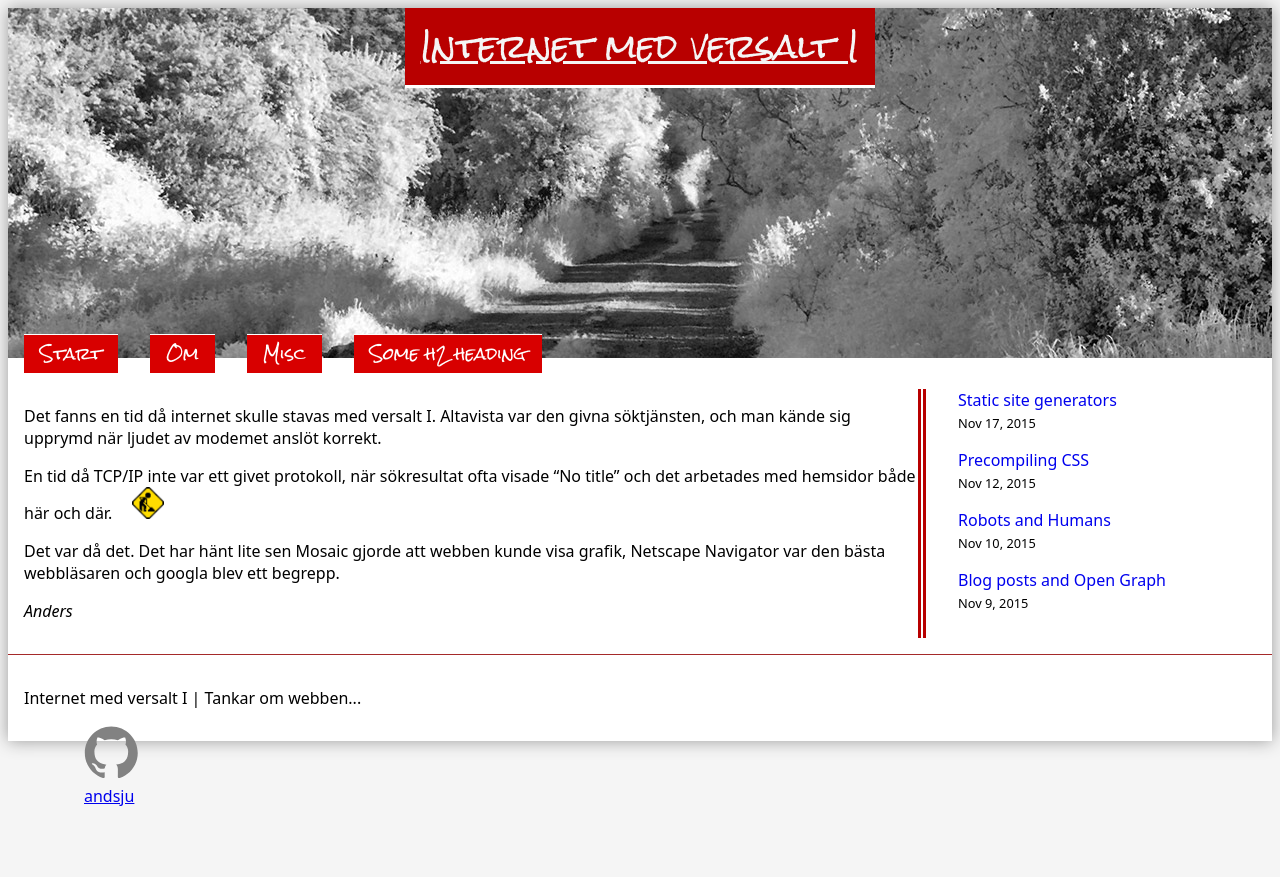
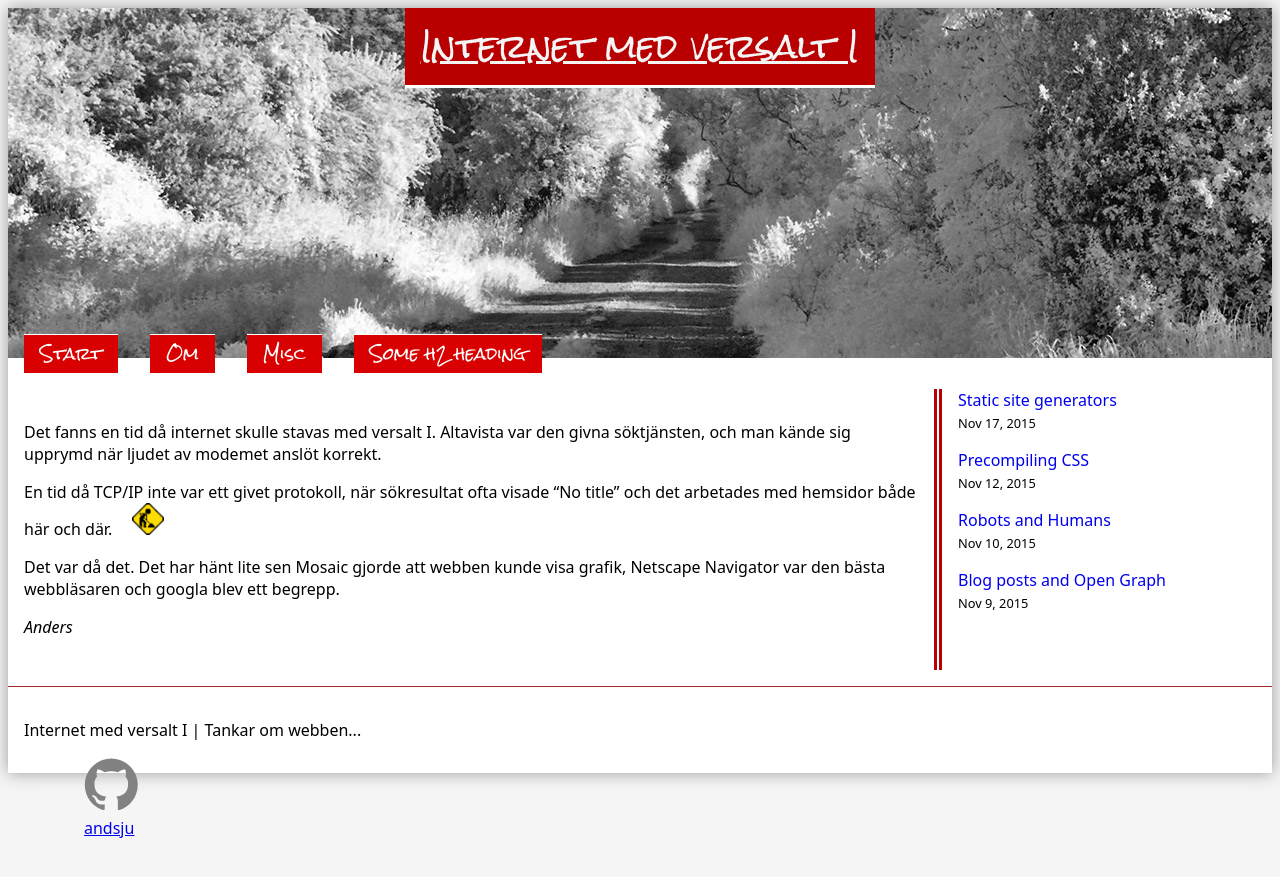
Before and after one commit to andsju/andsju, a Jekyll site: the page built from index.md, in a window 1280 px wide. Shown: the top 877 px of the page. Built offline with Jekyll 4.4.1, drawn with Linux system fonts in a browser that asks for light colours.

```diff
--- a/css/style.css
+++ b/css/style.css
@@ -120,7 +120,8 @@
 main {
     flex: 3;
     border-right: 8px double #B80000;
-    margin: 1rem;
+    padding: 1rem;
+    margin: 1rem 0
 }
 
 aside {
```
